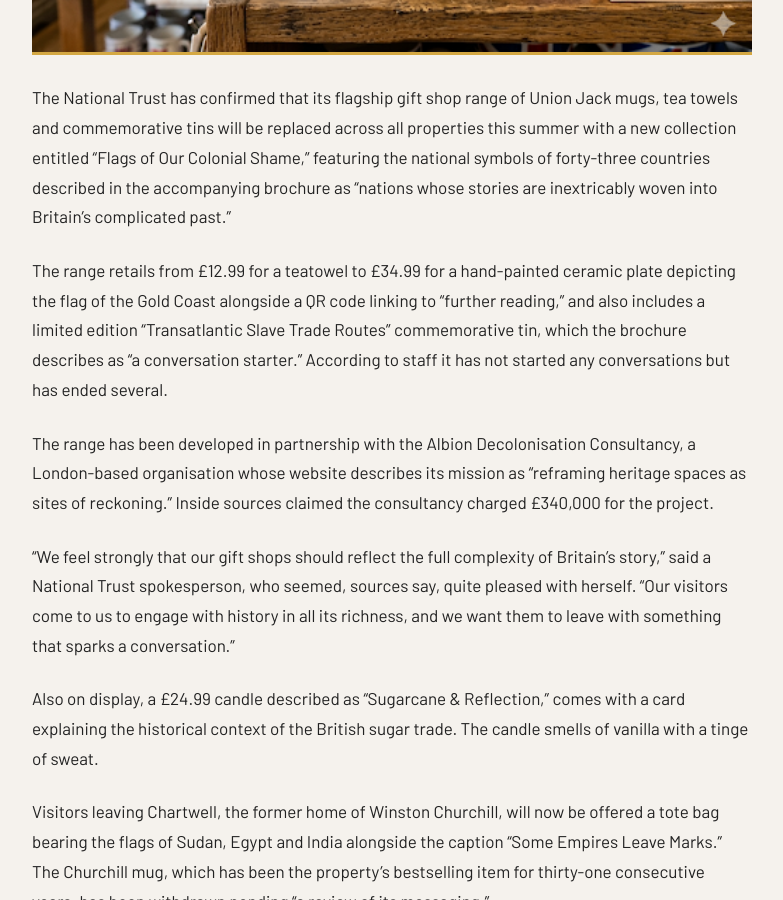
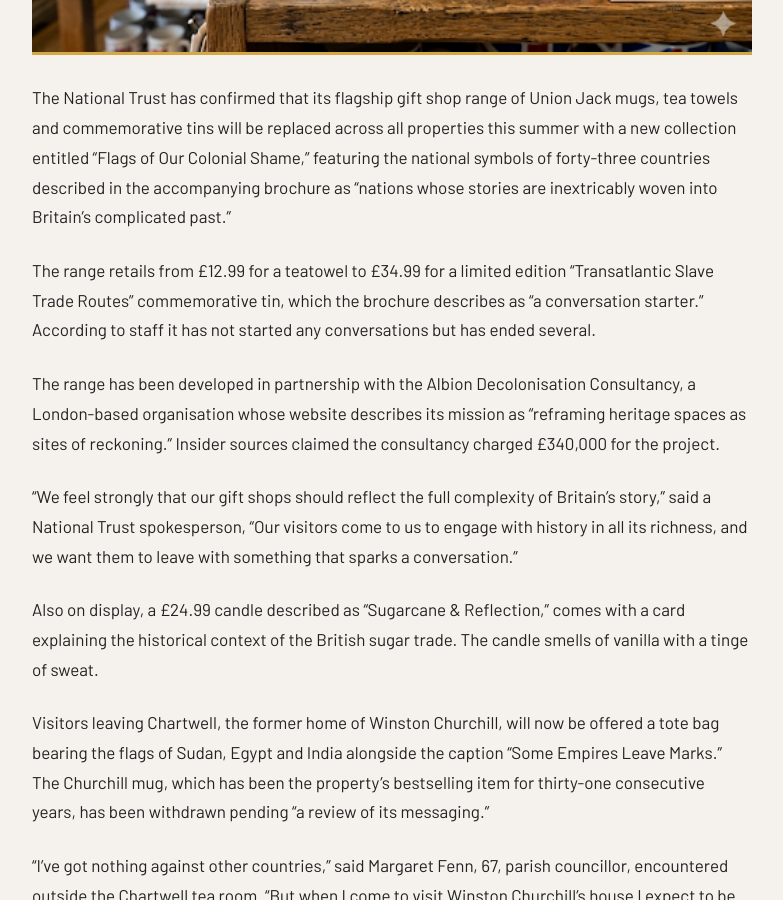
Before and after one commit to matt-palmer999/britishpatriots, a Jekyll site: the page built from _posts/2026-05-03-national-trust-colonial-shame_1.md, in a window 1280 px wide and 900 px high, scrolled down 985 px. Shown: the whole window, without its empty margins (248-1031 px from the left). Built offline with Jekyll 4.4.1, drawn with Linux system fonts in a browser that asks for light colours; some web fonts are replaced.

Commit message:
Update 2026-05-03-national-trust-colonial-shame_1.md

```diff
--- a/_posts/2026-05-03-national-trust-colonial-shame_1.md
+++ b/_posts/2026-05-03-national-trust-colonial-shame_1.md
@@ -9,11 +9,11 @@ author: Our Heritage Correspondent
 
 The National Trust has confirmed that its flagship gift shop range of Union Jack mugs, tea towels and commemorative tins will be replaced across all properties this summer with a new collection entitled "Flags of Our Colonial Shame," featuring the national symbols of forty-three countries described in the accompanying brochure as "nations whose stories are inextricably woven into Britain's complicated past."
 
-The range retails from £12.99 for a teatowel to £34.99 for a hand-painted ceramic plate depicting the flag of the Gold Coast alongside a QR code linking to "further reading," and also includes a limited edition "Transatlantic Slave Trade Routes" commemorative tin, which the brochure describes as "a conversation starter." According to staff it has not started any conversations but has ended several.
+The range retails from £12.99 for a teatowel to £34.99 for a limited edition "Transatlantic Slave Trade Routes" commemorative tin, which the brochure describes as "a conversation starter." According to staff it has not started any conversations but has ended several.
 
-The range has been developed in partnership with the Albion Decolonisation Consultancy, a London-based organisation whose website describes its mission as "reframing heritage spaces as sites of reckoning." Inside sources claimed the consultancy charged £340,000 for the project.
+The range has been developed in partnership with the Albion Decolonisation Consultancy, a London-based organisation whose website describes its mission as "reframing heritage spaces as sites of reckoning." Insider sources claimed the consultancy charged £340,000 for the project.
 
-"We feel strongly that our gift shops should reflect the full complexity of Britain's story," said a National Trust spokesperson, who seemed, sources say, quite pleased with herself. "Our visitors come to us to engage with history in all its richness, and we want them to leave with something that sparks a conversation."
+"We feel strongly that our gift shops should reflect the full complexity of Britain's story," said a National Trust spokesperson, "Our visitors come to us to engage with history in all its richness, and we want them to leave with something that sparks a conversation."
 
 Also on display, a £24.99 candle described as "Sugarcane & Reflection," comes with a card explaining the historical context of the British sugar trade. The candle smells of vanilla with a tinge of sweat.
 
```
